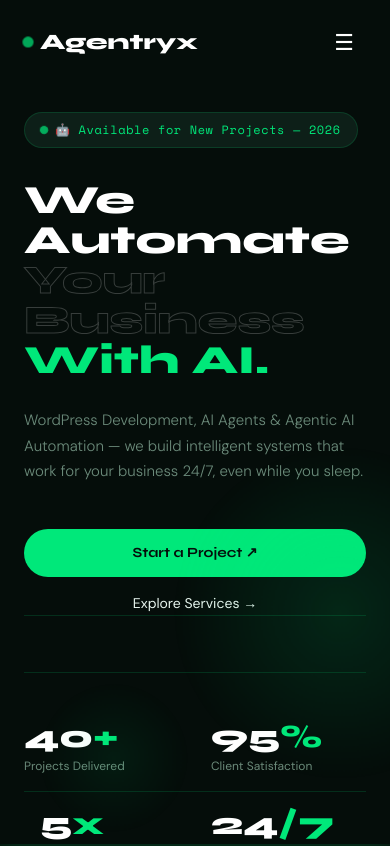
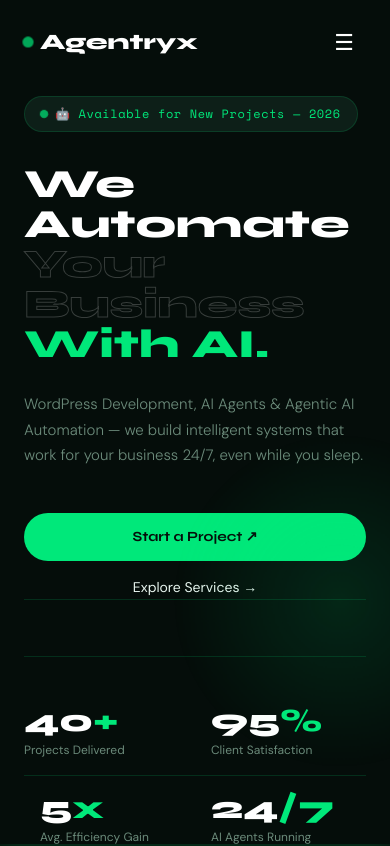
Before and after one commit to taxilj/nexusai-agency, a Next.js app: page / in a window 390 px wide. Shown: the top 846 px of the page. Built offline with nearby package versions, Linux system fonts and the light colour scheme.

Commit message:
Fix hero layout

```diff
--- a/src/components/Hero.tsx
+++ b/src/components/Hero.tsx
@@ -37,7 +37,7 @@ export default function Hero() {
 
   return (
     <section
-      className="min-h-screen flex flex-col justify-center px-6 pt-28 pb-12 md:px-[60px] md:pt-[140px] md:pb-20 relative overflow-hidden"
+      className="md:min-h-screen flex flex-col justify-start md:justify-center px-6 pt-24 pb-10 md:px-[60px] md:pt-[140px] md:pb-20 relative overflow-hidden"
       style={{ background: "var(--bg)" }}
     >
       {/* Glows with pulse */}
@@ -48,7 +48,7 @@ export default function Hero() {
         transition={{ duration: 4, repeat: Infinity, ease: "easeInOut" }}
       />
       <motion.div
-        className="absolute left-[10%] bottom-[10%] w-[150px] h-[150px] md:w-[300px] md:h-[300px] rounded-full pointer-events-none"
+        className="absolute left-[10%] bottom-[10%] w-[150px] h-[150px] md:w-[300px] md:h-[300px] rounded-full pointer-events-none hidden md:block"
         style={{ background: "radial-gradient(circle, rgba(0,232,122,0.07) 0%, transparent 70%)" }}
         animate={prefersReduced ? {} : { scale: [1, 1.15, 1] }}
         transition={{ duration: 5, repeat: Infinity, ease: "easeInOut", delay: 1 }}
```
